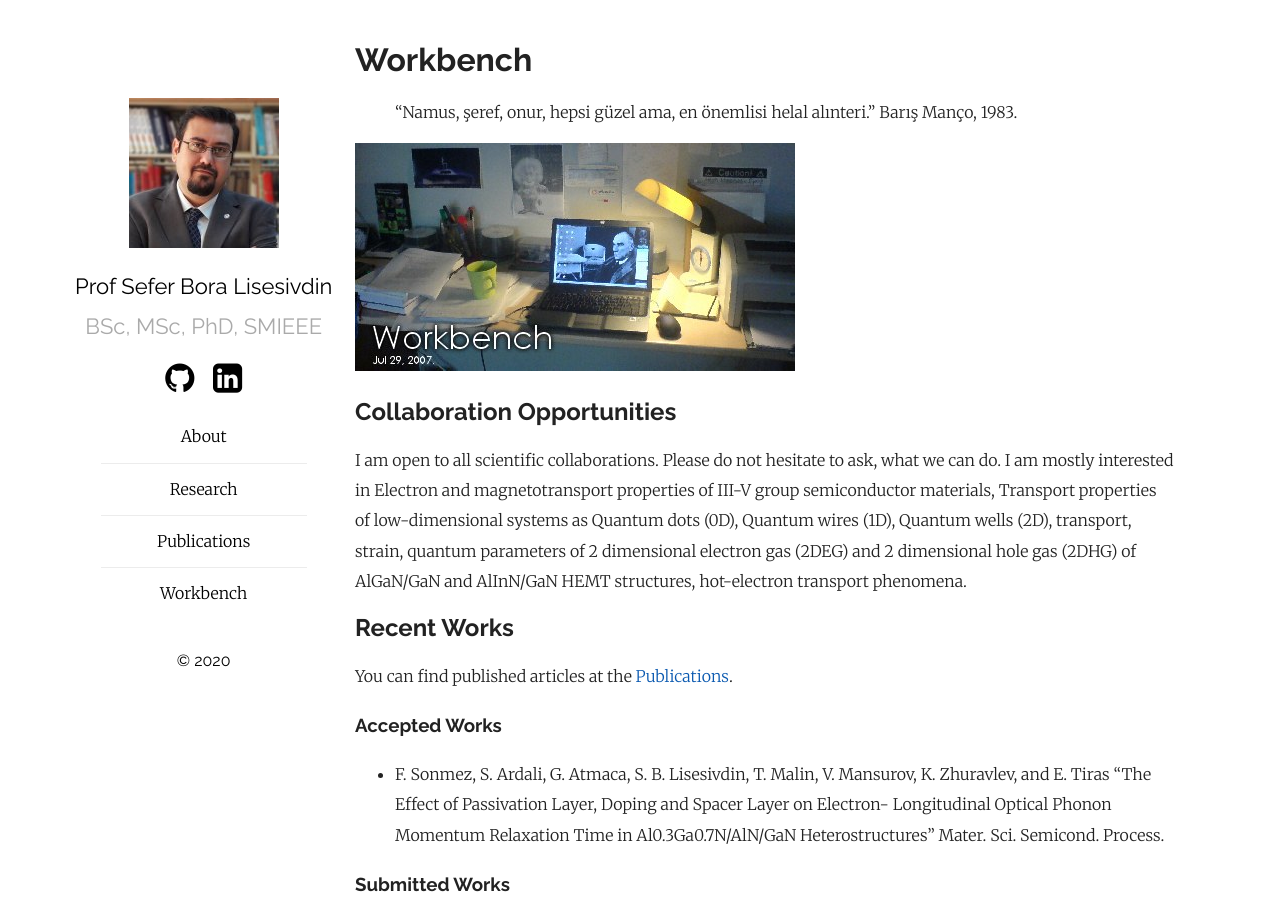
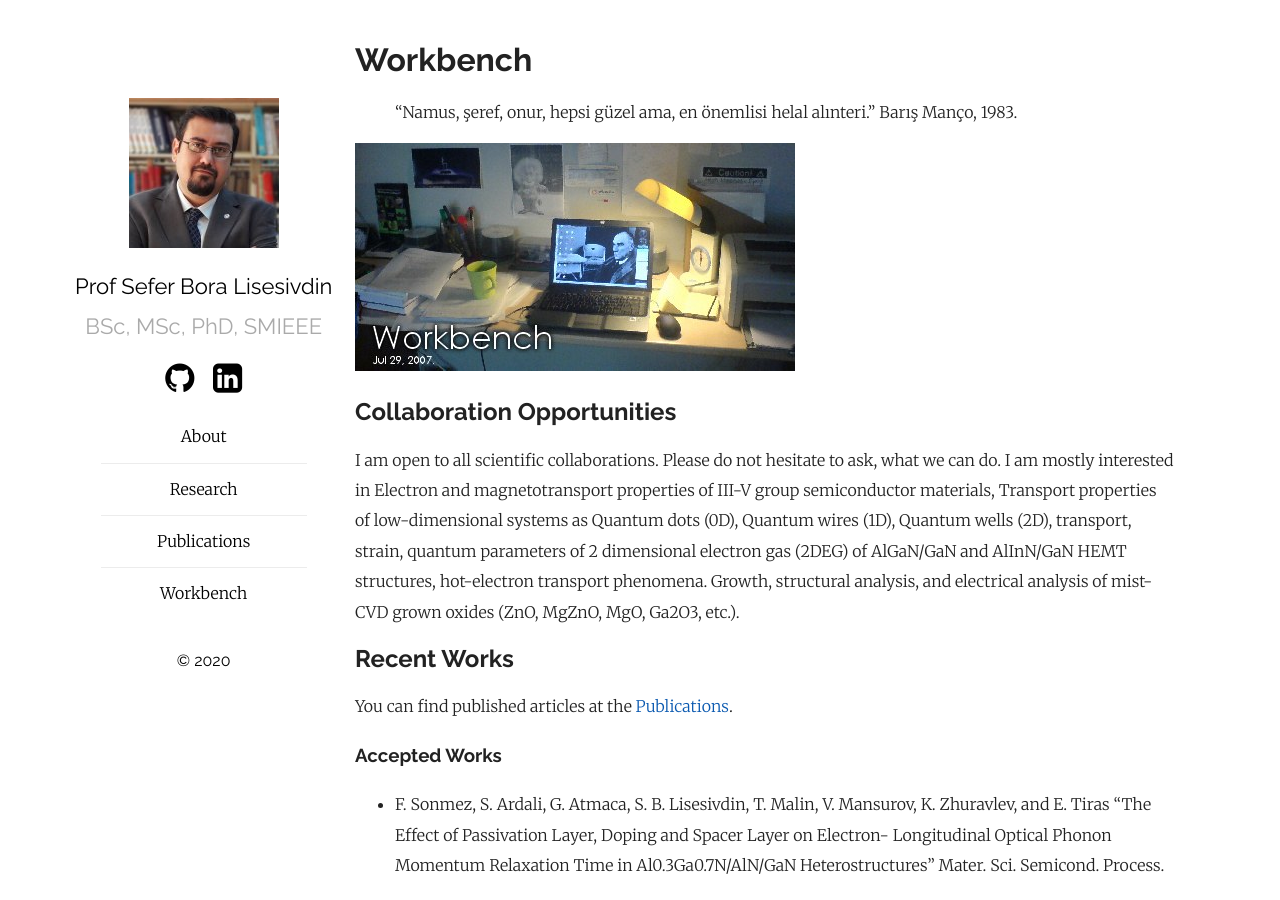
Before and after one commit to sblisesivdin/sblisesivdin.github.io, a Jekyll site: the page built from workbench.md, in a window 1280 px wide and 900 px high. Built offline with Jekyll 4.4.1, drawn with Linux system fonts in a browser that asks for light colours; our own code applies the rules of GitHub Pages for plain Markdown files.

Commit message:
Update workbench.md

```diff
--- a/workbench.md
+++ b/workbench.md
@@ -5,7 +5,7 @@
 ![Image](files/workbench.jpg)
 ## Collaboration Opportunities
 
-I am open to all scientific collaborations. Please do not hesitate to ask, what we can do. I am mostly interested in Electron and magnetotransport properties of III-V group semiconductor materials, Transport properties of low-dimensional systems as Quantum dots (0D), Quantum wires (1D), Quantum wells (2D), transport, strain, quantum parameters of 2 dimensional electron gas (2DEG) and 2 dimensional hole gas (2DHG) of AlGaN/GaN and AlInN/GaN HEMT structures, hot-electron transport phenomena.
+I am open to all scientific collaborations. Please do not hesitate to ask, what we can do. I am mostly interested in Electron and magnetotransport properties of III-V group semiconductor materials, Transport properties of low-dimensional systems as Quantum dots (0D), Quantum wires (1D), Quantum wells (2D), transport, strain, quantum parameters of 2 dimensional electron gas (2DEG) of AlGaN/GaN and AlInN/GaN HEMT structures, hot-electron transport phenomena. Growth, structural analysis, and electrical analysis of mist-CVD grown oxides (ZnO, MgZnO, MgO, Ga2O3, etc.).
 
 ## Recent Works
 
```
